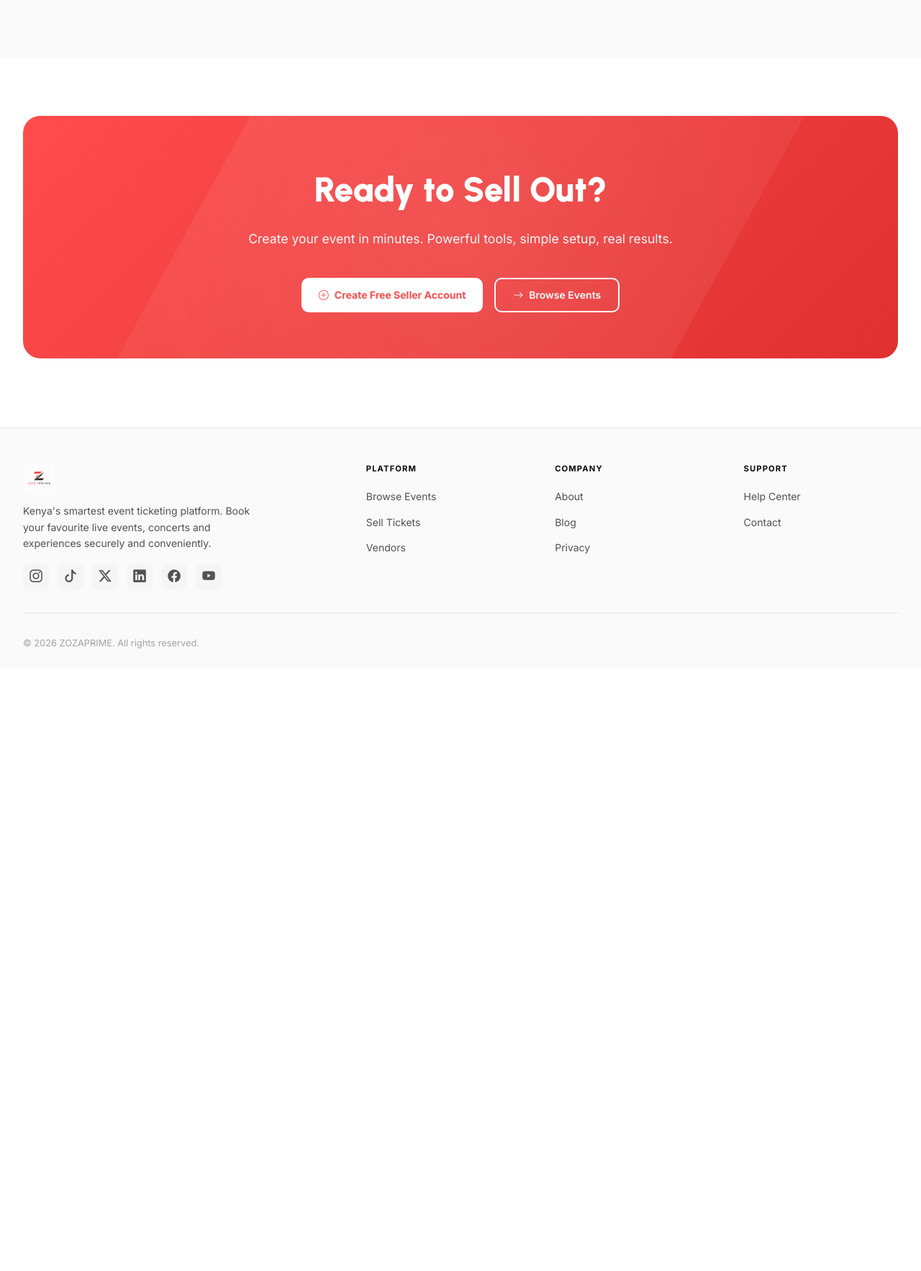
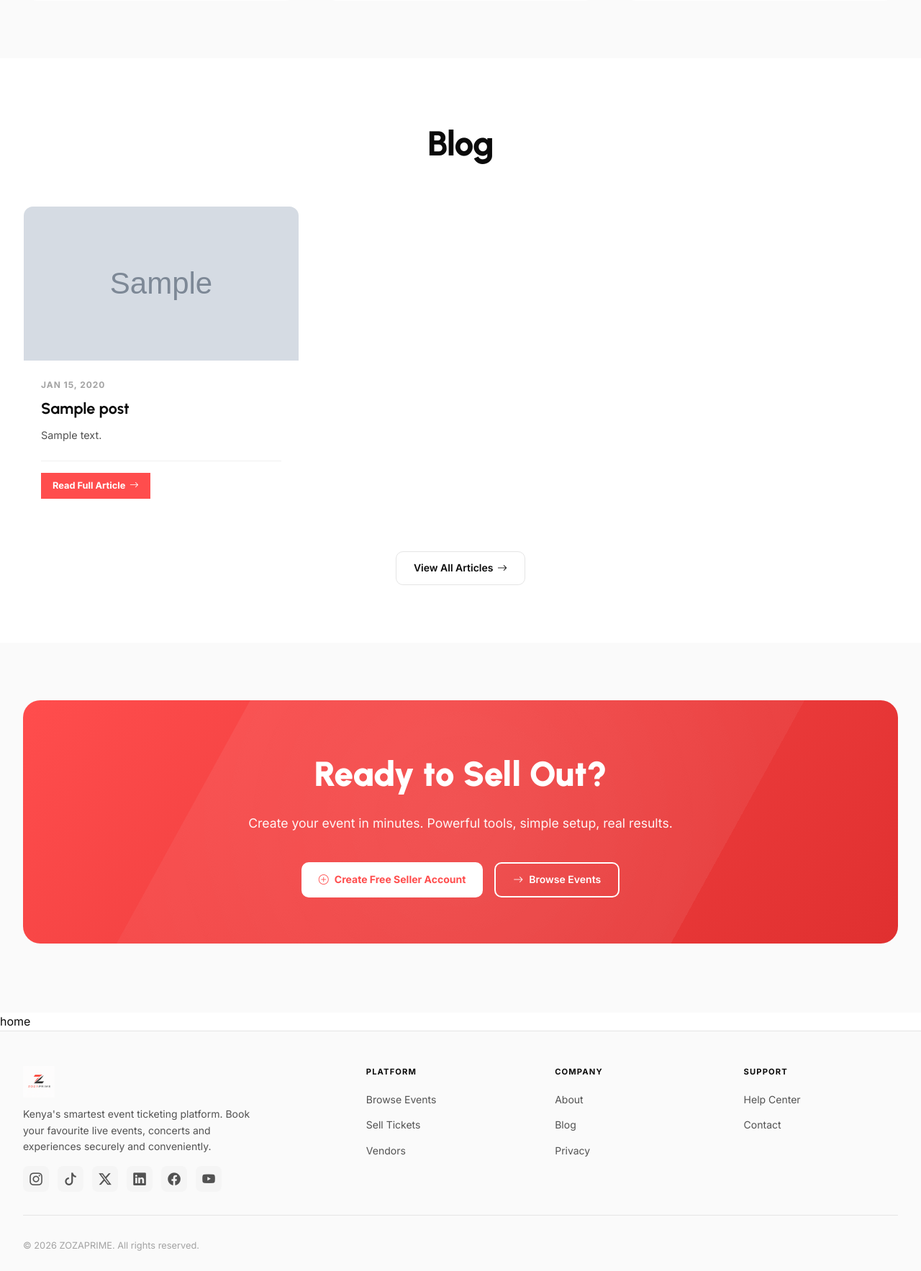
Before and after one commit to Guandaru254/vibeninjas, a Django app: page / in a window 1280 px wide. Shown: the part 2115-3881 px from the top of the page at 72% size. Before the commit the page ends 3016 px from the top, so only its background shows below. Run offline with Django 5.2, Linux system fonts and the light colour scheme; tables that the repository leaves empty hold one stand-in row (values such as "Sample post"); grey boxes marked "Sample" are stand-in pictures.

Commit message:
Added blog preview to Homepage

```diff
--- a/events/templates/events/home.html
+++ b/events/templates/events/home.html
@@ -511,6 +534,114 @@
 }
 
 /* ══════════════════════════════════════════════════════════
+   BLOG PREVIEW / THE LEDGER GRID
+   ══════════════════════════════════════════════════════════ */
+.blog-grid {
+    display: grid;
+    grid-template-columns: repeat(3, 1fr);
+    gap: 2rem;
+    max-width: 1280px;
+    margin: 0 auto;
+}
+
+.blog-card {
+    background: var(--glass-bg);
+    backdrop-filter: blur(20px);
+    border: 1px solid var(--glass-border);
+    border-radius: 14px;
+    overflow: hidden;
+    transition: all var(--t-base);
+    display: flex;
+    flex-direction: column;
+    height: 100%;
+    text-decoration: none;
+}
+
+.blog-card:hover {
+    transform: translateY(-8px);
+    box-shadow: var(--shadow-lg);
+    border-color: rgba(255, 77, 77, 0.4);
+}
+
+.image-wrapper {
+    position: relative;
+    aspect-ratio: 16/9;
+    overflow: hidden;
+    background: var(--bg-tertiary);
+}
+
+.blog-img {
+    width: 100%;
+    height: 100%;
+    object-fit: cover;
+    transition: transform 0.5s var(--ease);
+}
+
+.blog-card:hover .blog-img {
+    transform: scale(1.08);
+}
+
+.card-content {
+    padding: 1.5rem;
+    display: flex;
+    flex-direction: column;
+    flex-grow: 1;
+}
+
+.post-date {
+    font-size: 0.75rem;
+    color: var(--text-tertiary);
+    margin-bottom: 0.5rem;
+    text-transform: uppercase;
+    letter-spacing: 0.08em;
+    font-weight: 700;
+}
+
+.post-title {
+    font-family: var(--font-display);
+    font-size: 1.15rem;
+    font-weight: 700;
+    color: var(--text-primary);
+    margin-bottom: 0.75rem;
+    line-height: 1.3;
+}
+
+.post-excerpt {
+    color: var(--text-secondary);
+    font-size: 0.9rem;
+    line-height: 1.6;
+    margin-bottom: 1.5rem;
+}
+
+.card-footer {
+    margin-top: auto;
+    padding-top: 1rem;
+    border-top: 1px solid var(--border-light);
+    display: flex;
+    align-items: center;
+    justify-content: flex-start;
+}
+
+.read-more-btn {
+    background-color: var(--coral);
+    color: #ffffff;
+    padding: 0.5rem 1rem;
+    border-radius: 0px;
+    font-size: 0.8rem;
+    font-weight: 700;
+    display: inline-flex;
+    align-items: center;
+    gap: 0.35rem;
+    transition: all var(--t-fast);
+    text-decoration: none;
+}
+
+.blog-card:hover .read-more-btn {
+    background: var(--coral-dark);
+    transform: translateX(4px);
+}
+
+/* ══════════════════════════════════════════════════════════
    CTA SECTION
    ══════════════════════════════════════════════════════════ */
 .cta-section {
@@ -814,8 +951,57 @@
     </div>
 </section>
 
+
+<!-- BLOG PREVIEW SECTION -->
+
+<section class="section">
+    <div class="container">
+        <div class="section-header" style="text-align: center; margin-left: auto; margin-right: auto; margin-bottom: 3rem; max-width: 640px;">
+            <h2 class="section-title" style="margin-bottom: 0;">Blog</h2>
+        </div>
+
+        <div class="blog-grid" style="margin-bottom: 3rem;">
+            {% for post in recent_posts %}
+            <a href="{% url 'blog:detail' post.slug %}" class="blog-card">
+                <div class="image-wrapper">
+                    {% if post.featured_image %}
+                        <img src="{{ post.featured_image.url }}" alt="{{ post.title }}" class="blog-img">
+                    {% else %}
+                        <div style="width:100%; height:100%; background: linear-gradient(135deg, var(--coral-bg) 0%, var(--bg-tertiary) 100%); display: flex; align-items: center; justify-content: center;">
+                            <i class="bi bi-image" style="font-size: 3rem; color: var(--text-tertiary); opacity: 0.3;"></i>
+                        </div>
+                    {% endif %}
+                </div>
+
+                <div class="card-content">
+                    <div class="post-date">{{ post.created_at|date:"M d, Y" }}</div>
+                    <h3 class="post-title" style="font-size: 1.35rem;">{{ post.title }}</h3>
+                    <p class="post-excerpt">
+                        {{ post.meta_description|default:post.content|striptags|truncatechars:100 }}
+                    </p>
+
+                    <div class="card-footer">
+                        <span class="read-more-btn">
+                            Read Full Article <i class="bi bi-arrow-right"></i>
+                        </span>
+                    </div>
+                </div>
+            </a>
+            {% empty %}
+            <div class="empty-state" style="grid-column: 1/-1; text-align: center; padding: 3rem 0;">
+                <p class="empty-state-text">No articles published yet. Check back soon!</p>
+            </div>
+            {% endfor %}
+        </div>
+
+        <div style="text-align: center;">
+            <a href="{% url 'blog:list' %}" class="btn btn-outline" style="display: inline-flex; align-items: center; gap: 0.35rem;">View All Articles <i class="bi bi-arrow-right"></i></a>
+        </div>
+    </div>
+</section>
+
 <!-- CTA SECTION -->
-<section class="section">
+<section class="section bg-alt">
     <div class="container">
         <div class="cta-section">
             <div class="cta-content">
@@ -834,6 +1020,6 @@
             </div>
         </div>
     </div>
-</section>
+</section>home
 
 {% endblock %}
--- a/events/views.py
+++ b/events/views.py
@@ -33,6 +33,8 @@ from django.template.loader import render_to_string
 from django.views.decorators.cache import cache_control
 from django.views.decorators.http import require_GET
 from django.views.decorators.vary import vary_on_cookie
+from blog.models import Post  # Make sure this import matches your blog app name
+
 
 
 User = get_user_model()
@@ -145,16 +147,20 @@ def signup_seller(request):
 # ============================================================================
 # PUBLIC EVENT VIEWS
 # ============================================================================
+
 @vary_on_cookie
 def home(request):
-    """Home page with upcoming events"""
+    """Home page with upcoming events and recent blog posts"""
     events = Event.objects.filter(
         is_active=True,
         date__gte=timezone.now()
     ).prefetch_related('ticket_categories').order_by('date')[:6]
 
+    recent_posts = Post.objects.all().order_by('-created_at')[:3]
+
     return render(request, 'events/home.html', {
-        'events': events
+        'events': events,
+        'recent_posts': recent_posts,
     })
 
 @vary_on_cookie
```
Also changed, not shown: other parts of events/templates/events/home.html (+32 -3 lines).
